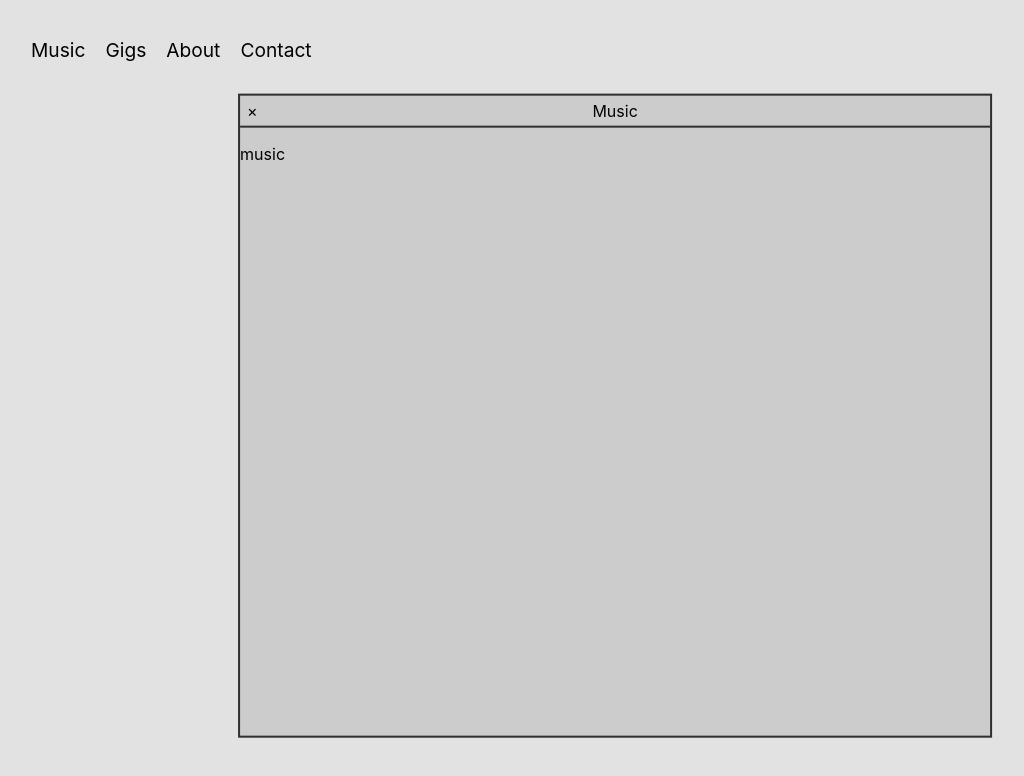
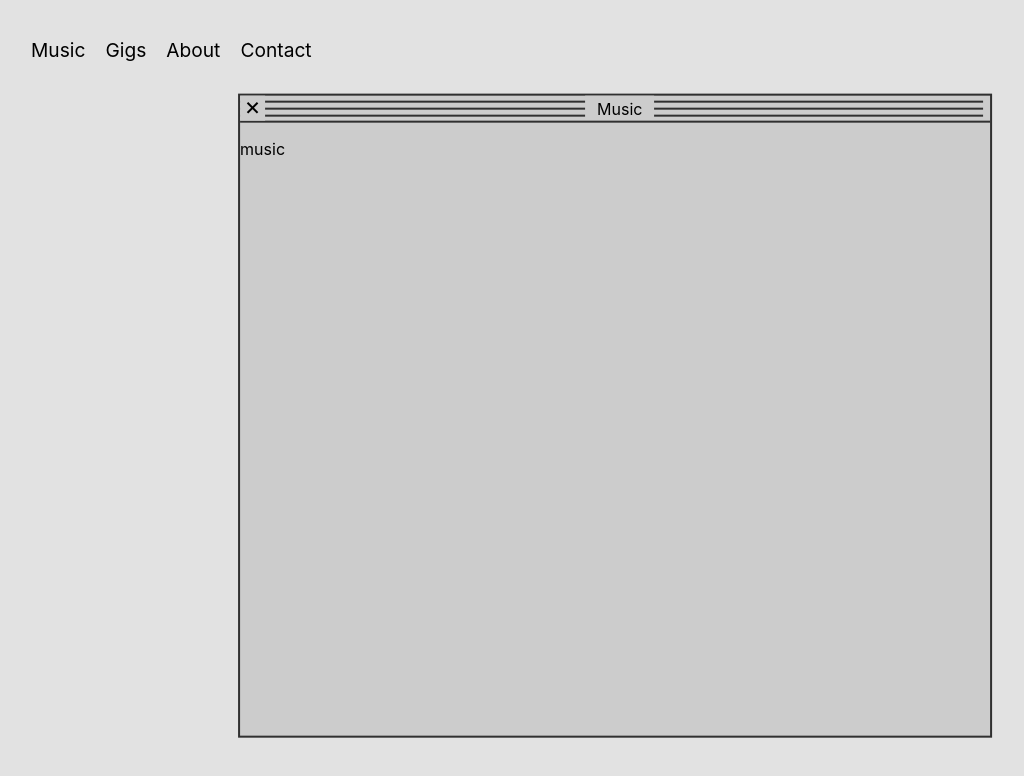
Before and after one commit to lukasasorensen/theshackletons, a React app: page / in a window 1280 px wide. Both pictures are taken after a click on the link "Music". Shown: the top 776 px of the page, without its empty margins (33-1057 px from the left). Built offline with nearby package versions, Linux system fonts and the light colour scheme.

Commit message:
style modal header

```diff
--- a/src/components/Modal.js
+++ b/src/components/Modal.js
@@ -4,7 +4,6 @@ import React, { useLayoutEffect, useState } from 'react';
 import Draggable from 'react-draggable';
 import { FormattedMessage } from 'react-intl';
 export default class Modal extends React.Component {
-
 	onModalClose() {
 		this.props.handleOnModalClose();
 	}
@@ -23,10 +22,9 @@ export default class Modal extends React.Component {
 		pos.y = minY + Math.random() * (maxY - minY);
 		pos.x = minX + Math.random() * (maxX - minX);
 		return pos;
-    }
+	}
 
 	render() {
-
 		return (
 			<Draggable
 				onMouseDown={this.focusModal.bind(this)}
@@ -39,9 +37,18 @@ export default class Modal extends React.Component {
 				>
 					<div className="modal-header">
 						<div className="modal-close" onClick={this.onModalClose.bind(this)}>
-							&times;
+							<div>&times;</div>
 						</div>
-						<FormattedMessage id={this.props.title} />
+
+						<div className="modal-title">
+							<FormattedMessage id={this.props.title} />
+						</div>
+
+						<div className="modal-lines">
+							<div className="modal-line" />
+							<div className="modal-line" />
+							<div className="modal-line" />
+						</div>
 					</div>
 					<div className="modal-body">{this.props.children}</div>
 				</div>
--- a/src/styles/Modal.scss
+++ b/src/styles/Modal.scss
@@ -1,8 +1,10 @@
 @import "./variables.scss";
 
-$modal-border: 2px solid rgb(48, 48, 48);
+$modal-border-color: rgb(48, 48, 48);
+$modal-border: 2px solid $modal-border-color;
 $modal-bg: #ccc;
 $mobileMax: 715px;
+$headerHeight: 25px;
 
 .modal {
 	border: $modal-border;
@@ -13,16 +15,52 @@ $mobileMax: 715px;
 	}
 
 	.modal-header {
-		text-align: center;
+        text-align: center;
 		width: 100%;
 		border-bottom: $modal-border;
-		height: 25px;
-        padding-top: 5px;
+		height: $headerHeight;
+		padding: 0;
 
-        .modal-close {
+		.modal-close {
+            z-index: 111;
+			position: absolute;
+			text-align: center;
+			height: $headerHeight;
+			width: $headerHeight;
+			margin: 0;
+			font-size: 25px;
+			background-color: $modal-bg;
+			div {
+				margin-top: -5px;
+			}
+		}
+
+		.modal-title {
             position: absolute;
-            left: 7px;
-        }
+            z-index: 110;
+			background-color: $modal-bg;
+			display: inline-block;
+			height: $headerHeight - 5px;
+            padding: 3px 12px 0 12px;
+            margin-left: -30px;
+		}
+
+		.modal-lines {
+            display: flex;
+            flex-direction: column;
+            padding: 3px 0 2px 0;
+            justify-content: space-around;
+            position: absolute;
+            z-index: 100;
+            width: 100%;
+            height: $headerHeight - 5px;
+            top: 0; left: 0;
+			.modal-line {
+                height: 2px;
+                margin-right: 7px;
+				background: $modal-border-color;
+			}
+		}
 	}
 }
 
```
